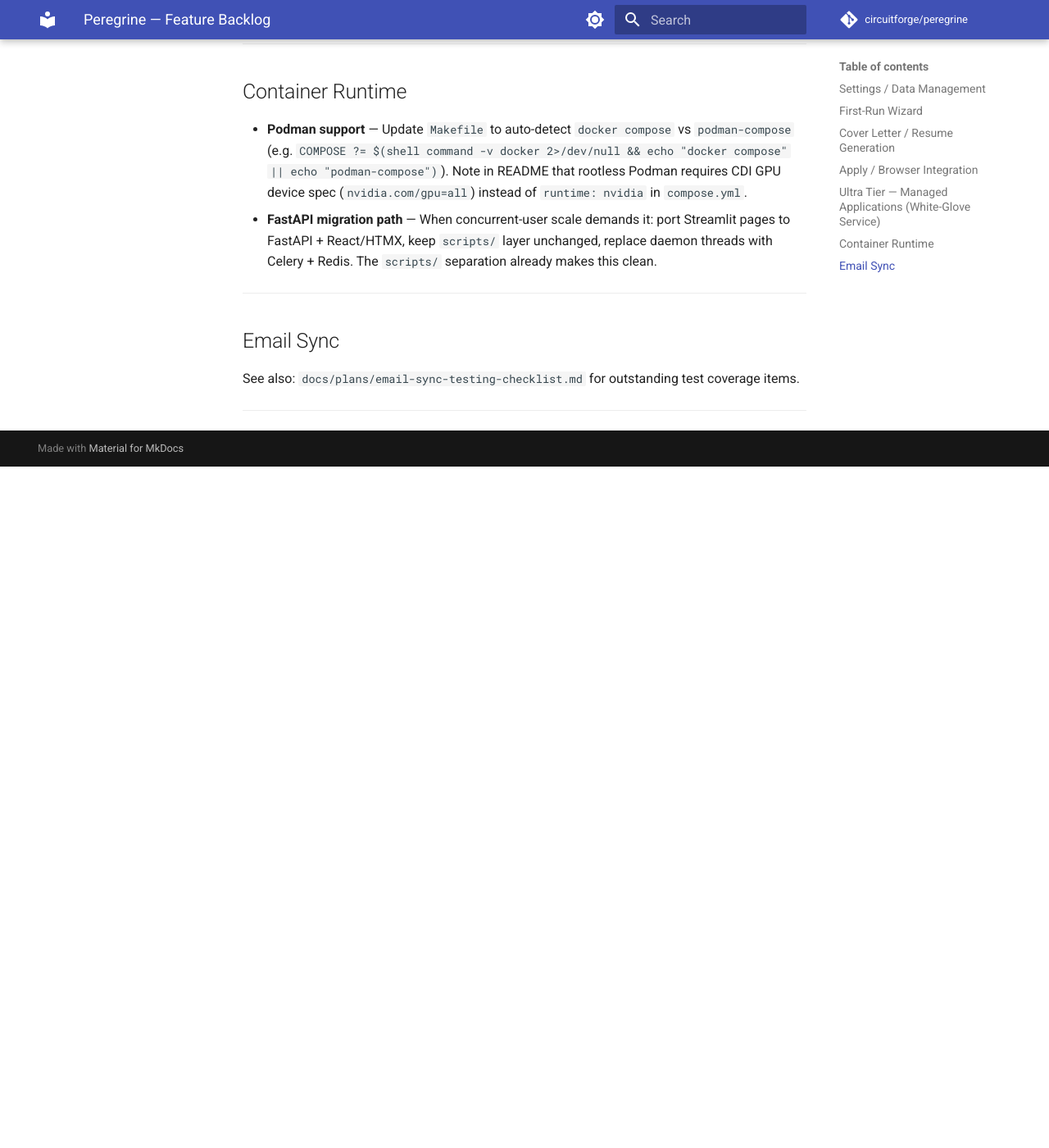
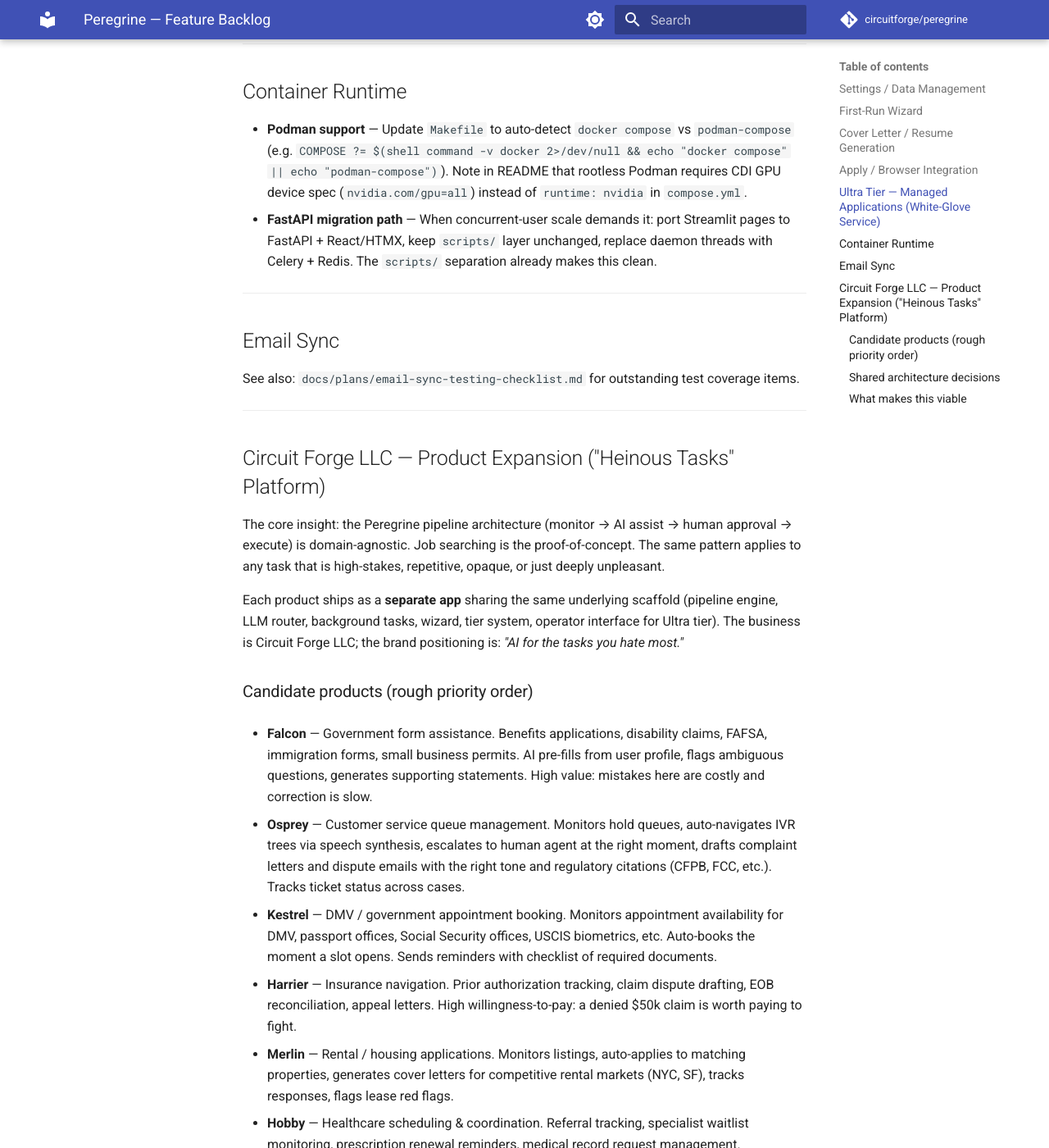
Before and after one commit to CircuitForgeLLC/peregrine, an MkDocs documentation site: the page built from docs/backlog.md, in a window 1280 px wide and 1400 px high, scrolled down 2026 px. Shown: the whole window at 82% size. Built offline with MkDocs 1.6.1 and Material for MkDocs 9.7.7, drawn with Linux system fonts in a browser that asks for light colours; before the commit the page ends 2595 px from its top, so only the background shows below that; some of the changed text lies outside the part shown.

Commit message:
docs: backlog — Circuit Forge product expansion (heinous tasks platform)

```diff
--- a/docs/backlog.md
+++ b/docs/backlog.md
@@ -54,3 +54,38 @@
 See also: `docs/plans/email-sync-testing-checklist.md` for outstanding test coverage items.
 
 ---
+
+## Circuit Forge LLC — Product Expansion ("Heinous Tasks" Platform)
+
+The core insight: the Peregrine pipeline architecture (monitor → AI assist → human approval → execute) is domain-agnostic. Job searching is the proof-of-concept. The same pattern applies to any task that is high-stakes, repetitive, opaque, or just deeply unpleasant.
+
+Each product ships as a **separate app** sharing the same underlying scaffold (pipeline engine, LLM router, background tasks, wizard, tier system, operator interface for Ultra tier). The business is Circuit Forge LLC; the brand positioning is: *"AI for the tasks you hate most."*
+
+### Candidate products (rough priority order)
+
+- **Falcon** — Government form assistance. Benefits applications, disability claims, FAFSA, immigration forms, small business permits. AI pre-fills from user profile, flags ambiguous questions, generates supporting statements. High value: mistakes here are costly and correction is slow.
+
+- **Osprey** — Customer service queue management. Monitors hold queues, auto-navigates IVR trees via speech synthesis, escalates to human agent at the right moment, drafts complaint letters and dispute emails with the right tone and regulatory citations (CFPB, FCC, etc.). Tracks ticket status across cases.
+
+- **Kestrel** — DMV / government appointment booking. Monitors appointment availability for DMV, passport offices, Social Security offices, USCIS biometrics, etc. Auto-books the moment a slot opens. Sends reminders with checklist of required documents.
+
+- **Harrier** — Insurance navigation. Prior authorization tracking, claim dispute drafting, EOB reconciliation, appeal letters. High willingness-to-pay: a denied $50k claim is worth paying to fight.
+
+- **Merlin** — Rental / housing applications. Monitors listings, auto-applies to matching properties, generates cover letters for competitive rental markets (NYC, SF), tracks responses, flags lease red flags.
+
+- **Hobby** — Healthcare scheduling & coordination. Referral tracking, specialist waitlist monitoring, prescription renewal reminders, medical record request management.
+
+### Shared architecture decisions
+
+- **Separate repos, shared `circuitforge-core` package** — pipeline engine, LLM router, background task runner, wizard framework, tier system, operator interface all extracted into a private PyPI package that each product imports.
+- **Same Docker Compose scaffold** — each product is a `compose.yml` away from deployment.
+- **Same Ultra tier model** — operator interface reads from product's DB, human-in-the-loop for tasks that can't be automated (CAPTCHAs, phone calls, wet signatures).
+- **Prove Peregrine first** — don't extract `circuitforge-core` until the second product is actively being built. Premature extraction is over-engineering.
+
+### What makes this viable
+- Each domain has the same pain profile: high-stakes, time-sensitive, opaque processes with inconsistent UX.
+- Users are highly motivated to pay — the alternative is hours of their own time on hold or filling out forms.
+- The human-in-the-loop (Ultra) model handles the hardest cases without requiring full automation.
+- Regulatory moat: knowing which citations matter (CFPB for billing disputes, ADA for accommodation requests) is defensible knowledge that gets baked into prompts over time.
+
+---
```
